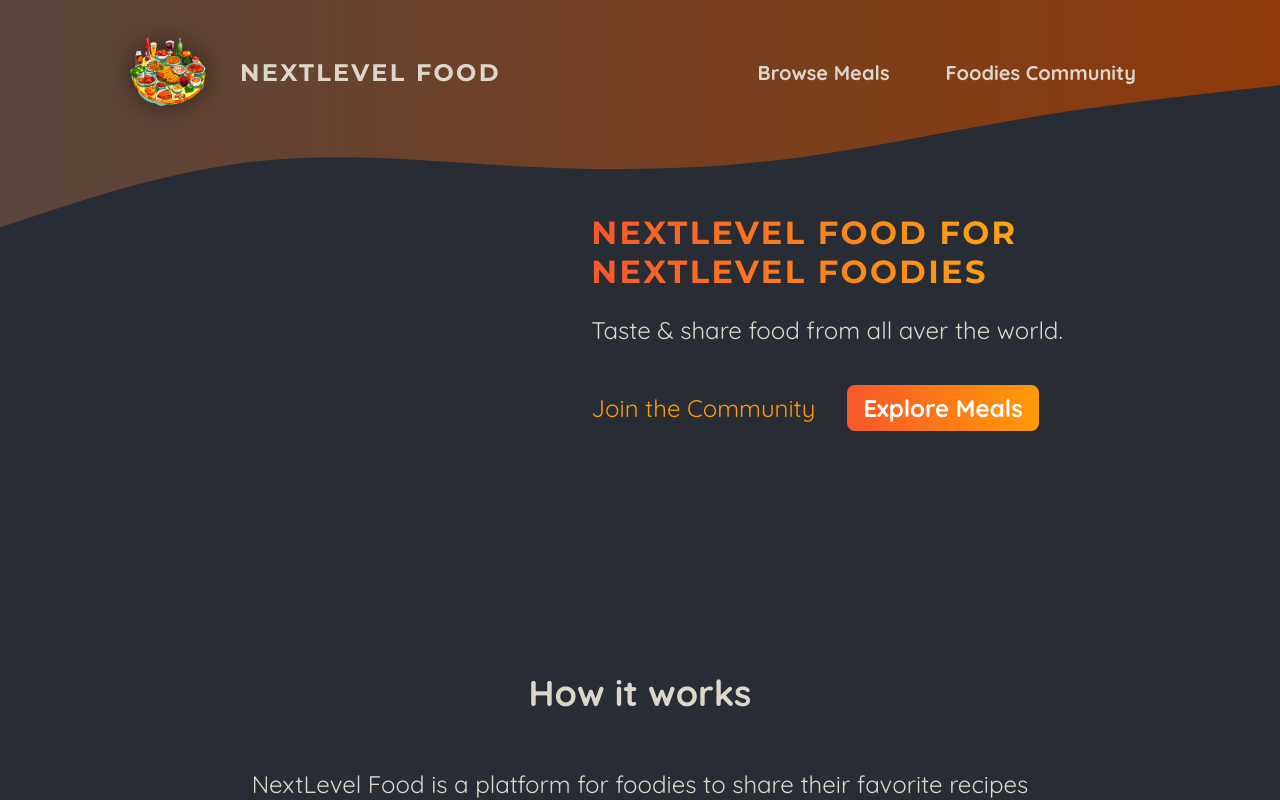
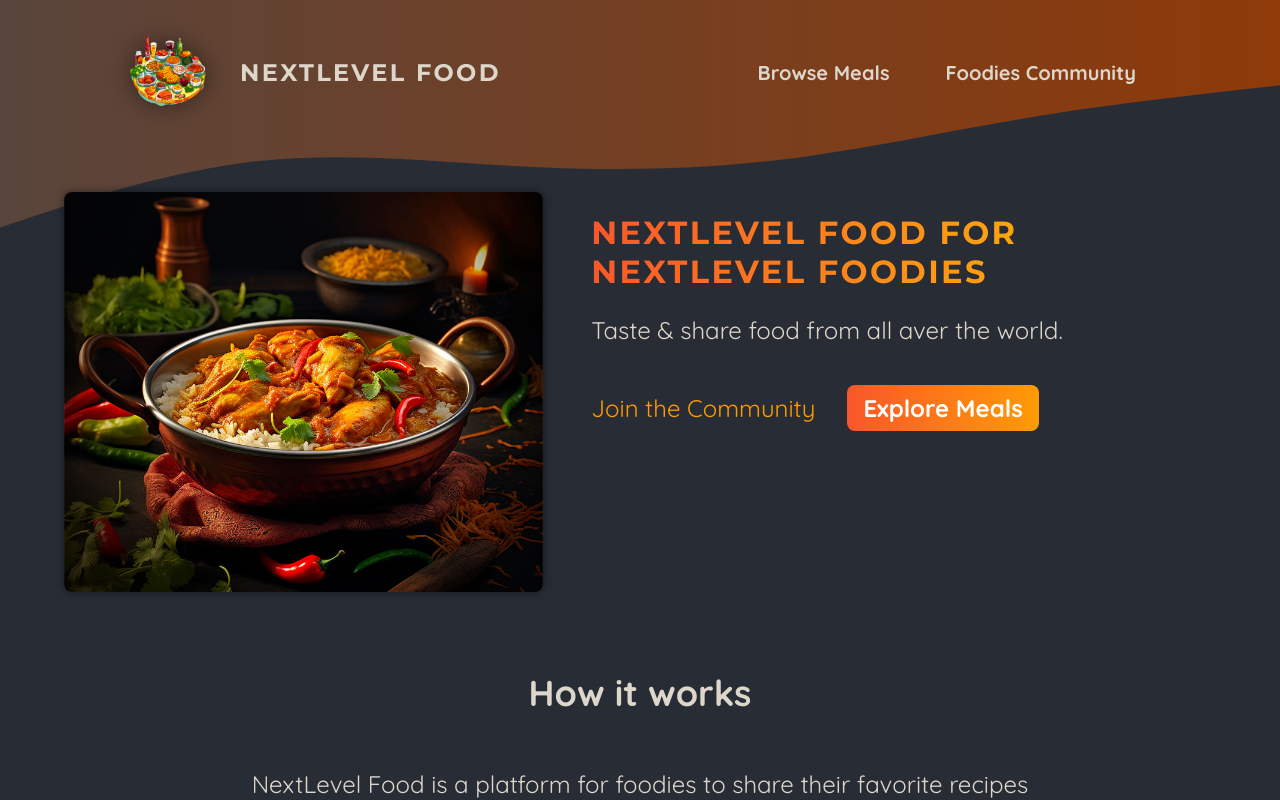
Before and after one commit to Philippe35507/Next.js-Foodies-app, a Next.js app: page / in a window 1280 px wide. Shown: the top 800 px of the page. Built offline with nearby package versions, Linux system fonts and the light colour scheme.

Commit message:
Image Slideshow

```diff
--- a/app/page.js
+++ b/app/page.js
@@ -1,11 +1,12 @@
 import Link from "next/link";
 import classes from "./page.module.css";
+import ImageSlideshow from "@/components/images/image-slideshow";
 
 export default function Home() {
   return (
     <>
       <header className={classes.header}>
-        <div className={classes.slideshow}></div>
+        <div className={classes.slideshow}><ImageSlideshow /></div>
         <div>
           <div className={classes.hero}>
             <h1>NextLevel food for NextLevel Foodies</h1>
--- /dev/null
+++ b/components/images/image-slideshow.js
@@ -0,0 +1,50 @@
+"use client"
+
+import { useEffect, useState } from 'react';
+import Image from 'next/image';
+
+import burgerImg from '@/assets/burger.jpg';
+import curryImg from '@/assets/curry.jpg';
+import dumplingsImg from '@/assets/dumplings.jpg';
+import macncheeseImg from '@/assets/macncheese.jpg';
+import pizzaImg from '@/assets/pizza.jpg';
+import schnitzelImg from '@/assets/schnitzel.jpg';
+import tomatoSaladImg from '@/assets/tomato-salad.jpg';
+import classes from './image-slideshow.module.css';
+
+const images = [
+  { image: burgerImg, alt: 'A delicious, juicy burger' },
+  { image: curryImg, alt: 'A delicious, spicy curry' },
+  { image: dumplingsImg, alt: 'Steamed dumplings' },
+  { image: macncheeseImg, alt: 'Mac and cheese' },
+  { image: pizzaImg, alt: 'A delicious pizza' },
+  { image: schnitzelImg, alt: 'A delicious schnitzel' },
+  { image: tomatoSaladImg, alt: 'A delicious tomato salad' },
+];
+
+export default function ImageSlideshow() {
+  const [currentImageIndex, setCurrentImageIndex] = useState(0);
+
+  useEffect(() => {
+    const interval = setInterval(() => {
+      setCurrentImageIndex((prevIndex) =>
+        prevIndex < images.length - 1 ? prevIndex + 1 : 0
+      );
+    }, 5000);
+
+    return () => clearInterval(interval);
+  }, []);
+
+  return (
+    <div className={classes.slideshow}>
+      {images.map((image, index) => (
+        <Image
+          key={index}
+          src={image.image}
+          className={index === currentImageIndex ? classes.active : ''}
+          alt={image.alt}
+        />
+      ))}
+    </div>
+  );
+}
--- /dev/null
+++ b/components/images/image-slideshow.module.css
@@ -0,0 +1,26 @@
+.slideshow {
+  position: relative;
+  width: 100%;
+  height: 100%;
+  border-radius: 8px;
+  overflow: hidden;
+  box-shadow: 0 0 0.5rem rgba(0, 0, 0, 0.5);
+}
+
+.slideshow img {
+  width: 100%;
+  height: 100%;
+  object-fit: cover;
+  position: absolute;
+  top: 0;
+  left: 0;
+  opacity: 0;
+  transform: scale(1.1) translateX(-1rem) rotate(-5deg);
+  transition: all 0.5s ease-in-out;
+}
+
+.slideshow .active {
+  z-index: 1;
+  opacity: 1;
+  transform: scale(1) translateX(0) rotate(0);
+}
```
